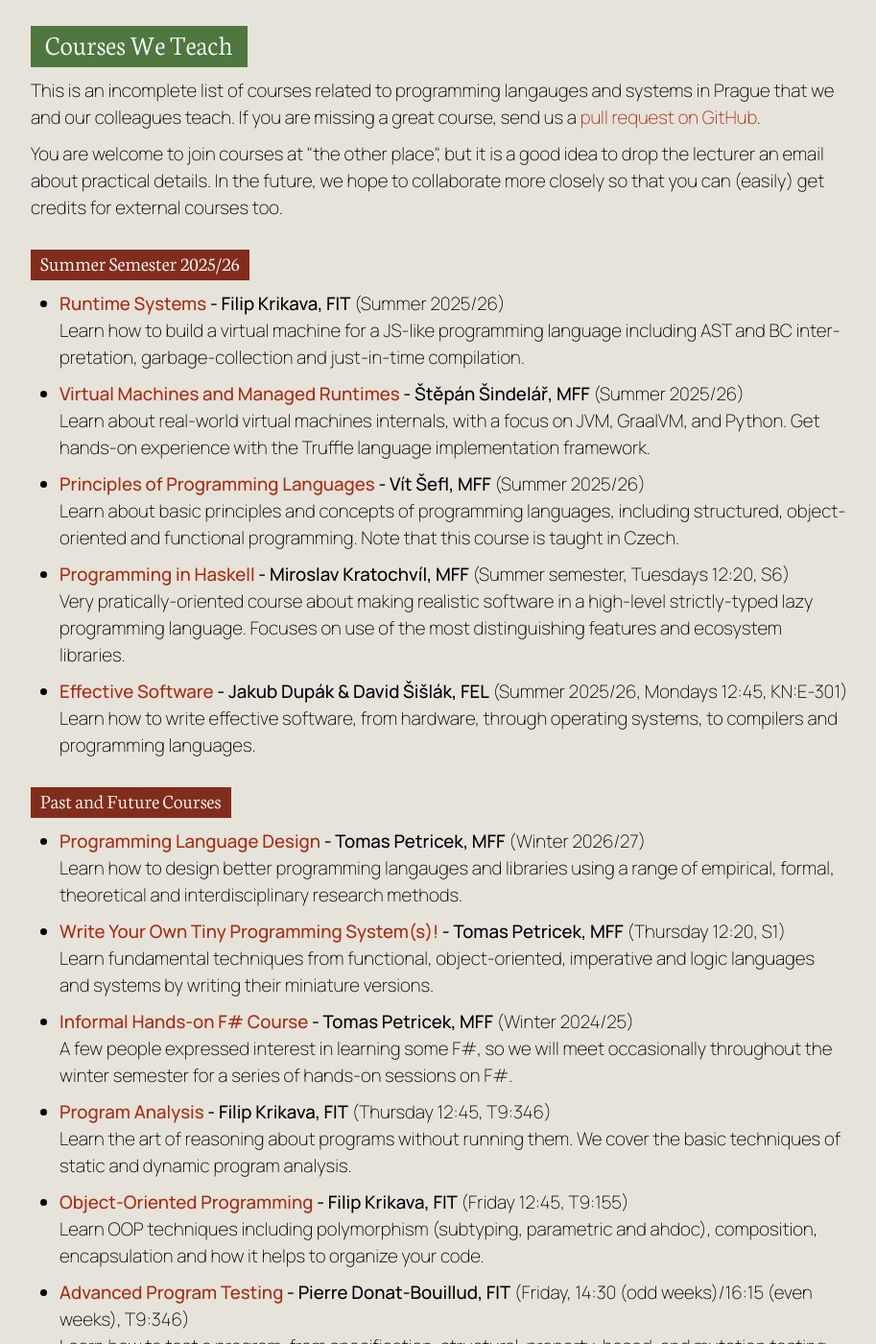
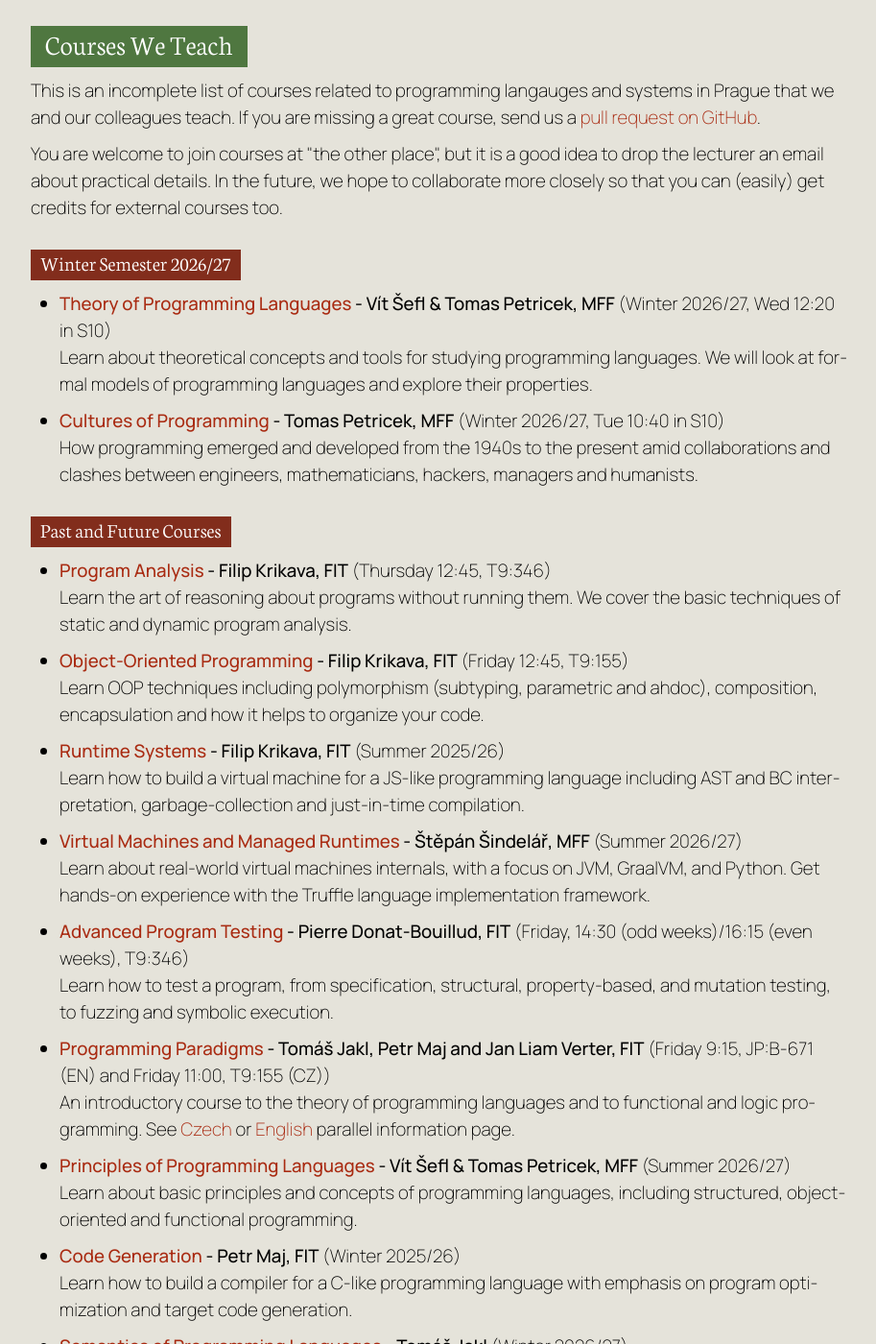
Before and after one commit to prgprg-org/prgprg-org.github.io, a Jekyll site: the page built from index.html, in a window 1280 px wide and 1400 px high, scrolled down 1672 px. Shown: the whole window at 96% size, without its empty margins (32-945 px from the left). Built offline with Jekyll 4.4.1, drawn with Linux system fonts in a browser that asks for light colours; some of the changed text lies outside the part shown.

Commit message:
Update MFF winter semester courses

```diff
--- a/_data/courses.yml
+++ b/_data/courses.yml
@@ -1,24 +1,3 @@
-- title: Programming Language Design
-  schedule: Winter 2026/27
-  lecturer: Tomas Petricek, MFF
-  link: https://d3s.mff.cuni.cz/teaching/nprg075/
-  label: Learn how to design better programming langauges and libraries using a range of empirical, formal, theoretical and interdisciplinary research methods.
-  language: English
-
-- title: Write Your Own Tiny Programming System(s)!
-  schedule: Thursday 12:20, S1
-  lecturer: Tomas Petricek, MFF
-  link: https://d3s.mff.cuni.cz/teaching/nprg077/
-  label: Learn fundamental techniques from functional, object-oriented, imperative and logic languages and systems by writing their miniature versions.
-  language: English
-
-- title: Informal Hands-on F# Course
-  schedule: Winter 2024/25
-  lecturer: Tomas Petricek, MFF
-  link: https://github.com/tpetricek/fsharp-course/
-  label: A few people expressed interest in learning some F#, so we will meet occasionally throughout the winter semester for a series of hands-on sessions on F#.
-  language: English
-
 - title: Program Analysis
   schedule: Thursday 12:45, T9:346
   lecturer: Filip Krikava, FIT
@@ -36,14 +15,12 @@
   lecturer: Filip Krikava, FIT
   link: https://bk.fit.cvut.cz/en/predmety/00/00/00/00/00/00/06/11/45/p6114506.html
   label: Learn how to build a virtual machine for a JS-like programming language including AST and BC interpretation, garbage-collection and just-in-time compilation.
-  current: yes
 
 - title: Virtual Machines and Managed Runtimes
-  schedule: Summer 2025/26
+  schedule: Summer 2026/27
   lecturer: Štěpán Šindelář, MFF
   link: https://d3s.mff.cuni.cz/teaching/nprg076/
   label: Learn about real-world virtual machines internals, with a focus on JVM, GraalVM, and Python. Get hands-on experience with the Truffle language implementation framework.
-  current: yes
 
 - title: Advanced Program Testing
   schedule: Friday, 14:30 (odd weeks)/16:15 (even weeks), T9:346
@@ -60,12 +37,11 @@
   language: English/Czech
 
 - title: Principles of Programming Languages
-  schedule: Summer 2025/26
-  lecturer: Vít Šefl, MFF
+  schedule: Summer 2026/27
+  lecturer: Vít Šefl & Tomas Petricek, MFF
   link: https://is.cuni.cz/studium/predmety/index.php?do=predmet&kod=NPRG084
-  label: Learn about basic principles and concepts of programming languages, including structured, object-oriented and functional programming. Note that this course is taught in Czech.
-  language: Czech
-  current: yes
+  label: Learn about basic principles and concepts of programming languages, including structured, object-oriented and functional programming.
+  language: Czech/English
 
 - title: Code Generation
   schedule: Winter 2025/26
@@ -82,12 +58,11 @@
   language: English/Czech
 
 - title: Programming in Haskell
-  schedule: Summer semester, Tuesdays 12:20, S6
+  schedule: Summer 2026/27
   lecturer: Miroslav Kratochvíl, MFF
   link: https://teaching.mff.cuni.cz/nprg068-web/
   label: Very pratically-oriented course about making realistic software in a high-level strictly-typed lazy programming language. Focuses on use of the most distinguishing features and ecosystem libraries.
   language: Czech (switches to English on demand)
-  current: yes
 
 - title: Effective Software
   schedule: Summer 2025/26, Mondays 12:45, KN:E-301
@@ -95,4 +70,19 @@
   link: https://esw.pages.fel.cvut.cz/
   label: Learn how to write effective software, from hardware, through operating systems, to compilers and programming languages.
   language: English (+ Czech labs available)
+
+- title: Theory of Programming Languages
+  schedule: Winter 2026/27, Wed 12:20 in S10
+  lecturer: Vít Šefl & Tomas Petricek, MFF
+  link: https://is.cuni.cz/studium/predmety/index.php?do=predmet&kod=NPRG085
+  label: Learn about theoretical concepts and tools for studying programming languages. We will look at formal models of programming languages and explore their properties.
+  language: Czech/English
   current: yes
+
+- title: Cultures of Programming
+  schedule: Winter 2026/27, Tue 10:40 in S10
+  lecturer: Tomas Petricek, MFF
+  link: https://d3s.mff.cuni.cz/teaching/nprg088/
+  label: How programming emerged and developed from the 1940s to the present amid collaborations and clashes between engineers, mathematicians, hackers, managers and humanists.
+  language: English
+  current: yes
--- a/index.html
+++ b/index.html
@@ -99,7 +99,7 @@ layout: default
     <p>You are welcome to join courses at "the other place", but it is a good idea to drop the lecturer an email about practical details.
       In the future, we hope to collaborate more closely so that you can (easily) get credits for external courses too.
     </p>
-    <h3>Summer Semester 2025/26</h3>
+    <h3>Winter Semester 2026/27</h3>
     <ul>
       {% for it in site.data.courses %}
       {% if it.current %}
```
